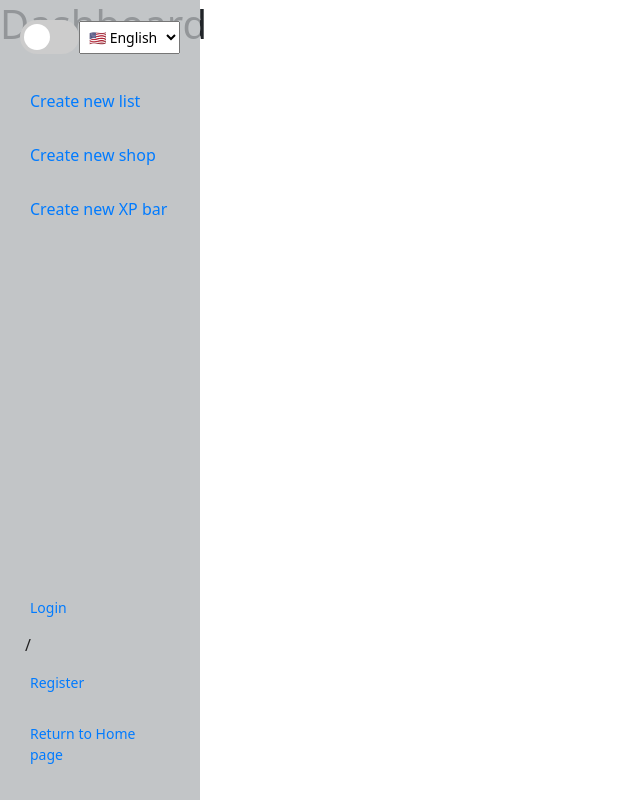
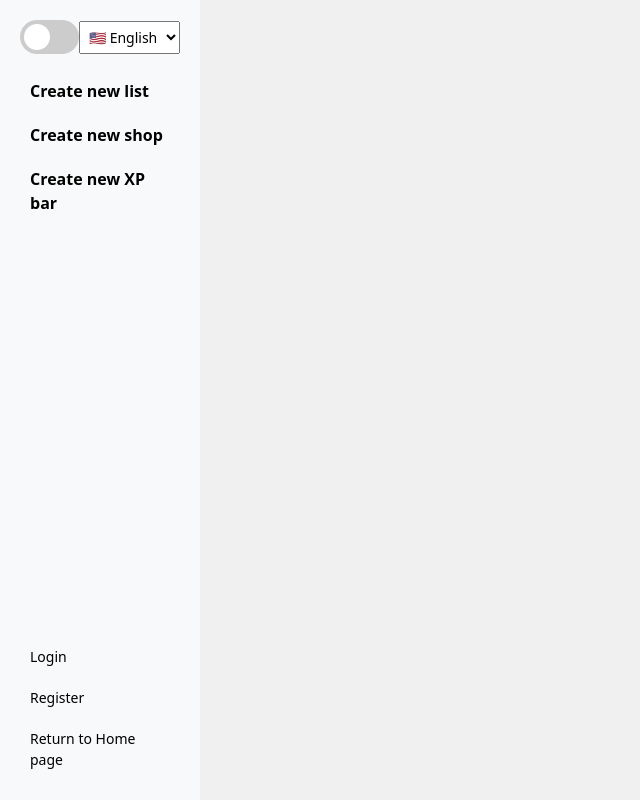
Before and after one commit to FalllenReborn/gamified_organizer, a React (Create React App) app in the folder frontend/: page / in a window 1280 px wide. Both pictures are taken after a click on the button "Guest". Shown: the whole page, without its empty margins (0-640 px from the left). Built offline with nearby package versions, Linux system fonts and the light colour scheme.

Commit message:
Added dark theme and Polish language. Made both settings persistent

```diff
--- a/frontend/src/components/dashboard/Dashboard.js
+++ b/frontend/src/components/dashboard/Dashboard.js
@@ -1,12 +1,17 @@
-import React from 'react';
+import React, { useContext } from 'react';
+import { ThemeContext } from '../../ThemeContext';
 import Sidebar from '../sidebar/Sidebar';
+import './dashboard.css';
+
 
 const Dashboard = ({ onReturnHome }) => {
+  const { isDarkMode } = useContext(ThemeContext);
+
   return (
-    <div className="dashboard">
+    <div className={`dashboard-container ${isDarkMode ? 'dark-mode' : 'light-mode'}`}>
       <Sidebar onReturnHome={onReturnHome} />
       <div className="dashboard-content">
-        <h1>Dashboard</h1>
+        <h1></h1>
         {/* Other dashboard content will go here */}
       </div>
     </div>
--- a/frontend/src/components/dashboard/dashboard.css
+++ b/frontend/src/components/dashboard/dashboard.css
@@ -2,8 +2,24 @@
     display: flex;
   }
 
+  .dashboard-container {
+    display: flex;
+    height: 100vh;
+  }
+
   .dashboard-content {
-    margin-left: 200px;
+    flex: 1;
     padding: 20px;
-    flex: 1;
+    background-color: var(--background-color);
+    color: var(--text-color);
   }
+
+  .dashboard-container.light-mode {
+    --background-color: #f0f0f0;
+    --text-color: #000;
+  }
+
+  .dashboard-container.dark-mode {
+    --background-color: #1e1e1e;
+    --text-color: #fff;
+  }
--- a/frontend/src/components/home/Home.js
+++ b/frontend/src/components/home/Home.js
@@ -4,17 +4,8 @@ import Dashboard from '../dashboard/Dashboard';
 import { ThemeContext } from '../../ThemeContext';
 
 const Home = () => {
-  const { isDarkMode, toggleDarkMode } = useContext(ThemeContext);
-  const [selectedLanguage, setSelectedLanguage] = useState('english');
+  const { isDarkMode, toggleDarkMode, selectedLanguage, handleLanguageChange } = useContext(ThemeContext);
   const [isGuest, setIsGuest] = useState(false);
-
-  const handleModeChange = () => {
-    toggleDarkMode();
-  };
-
-  const handleLanguageChange = (e) => {
-    setSelectedLanguage(e.target.value);
-  };
 
   const handleGuestClick = () => {
     setIsGuest(true);
@@ -24,6 +15,21 @@ const Home = () => {
     setIsGuest(false);
   };
 
+  const translations = {
+    english: {
+      login: 'Login',
+      register: 'Register',
+      guest: 'Guest'
+    },
+    polish: {
+      login: 'Zaloguj się',
+      register: 'Zarejestruj się',
+      guest: 'Gość'
+    }
+  };
+
+  const t = translations[selectedLanguage];
+
   if (isGuest) {
     return <Dashboard onReturnHome={handleReturnHome} />;
   }
@@ -32,20 +38,20 @@ const Home = () => {
     <div className={`home-container ${isDarkMode ? 'dark-mode' : 'light-mode'}`}>
       <div className="top-left">
         <label className="switch">
-          <input type="checkbox" onChange={handleModeChange} />
+          <input type="checkbox" checked={isDarkMode} onChange={toggleDarkMode} />
           <span className="slider round"></span>
         </label>
       </div>
       <div className="top-right">
-        <select className="language-dropdown" value={selectedLanguage} onChange={handleLanguageChange}>
+        <select className="language-dropdown" value={selectedLanguage} onChange={(e) => handleLanguageChange(e.target.value)}>
           <option value="english">🇺🇸 English</option>
           <option value="polish">🇵🇱 Polish</option>
         </select>
       </div>
       <div className="home-buttons">
-        <button className="home-button" onClick={() => {}}>Login</button>
-        <button className="home-button" onClick={() => {}}>Register</button>
-        <button className="home-button" onClick={handleGuestClick}>Guest</button>
+        <button className="home-button" onClick={() => {}}>{t.login}</button>
+        <button className="home-button" onClick={() => {}}>{t.register}</button>
+        <button className="home-button" onClick={handleGuestClick}>{t.guest}</button>
       </div>
     </div>
   );
--- a/frontend/src/components/sidebar/Sidebar.js
+++ b/frontend/src/components/sidebar/Sidebar.js
@@ -3,29 +3,50 @@ import { ThemeContext } from '../../ThemeContext';
 import './sidebar.css';
 
 const Sidebar = ({ onReturnHome }) => {
-    const { isDarkMode } = useContext(ThemeContext);
+    const { isDarkMode, toggleDarkMode, selectedLanguage, handleLanguageChange } = useContext(ThemeContext);
+
+    const translations = {
+        english: {
+          createList: 'Create new list',
+          createShop: 'Create new shop',
+          createXP: 'Create new XP bar',
+          login: 'Login',
+          register: 'Register',
+          returnHome: 'Return to Home page'
+        },
+        polish: {
+          createList: 'Stwórz nową listę',
+          createShop: 'Stwórz nowy sklep',
+          createXP: 'Stwórz nowy licznik doświadczenia',
+          login: 'Zaloguj się',
+          register: 'Zarejestruj się',
+          returnHome: 'Wróć do strony głównej'
+        }
+      };
+
+    const t = translations[selectedLanguage];
+
   return (
     <div className={`sidebar ${isDarkMode ? 'dark-mode' : 'light-mode'}`}>
       <div className="sidebar-top">
         <label className="switch">
-          <input type="checkbox" />
+          <input type="checkbox" checked={isDarkMode} onChange={toggleDarkMode} />
           <span className="slider round"></span>
         </label>
-        <select className="language-dropdown">
+        <select className="language-dropdown" value={selectedLanguage} onChange={(e) => handleLanguageChange(e.target.value)}>
           <option value="english">🇺🇸 English</option>
           <option value="polish">🇵🇱 Polish</option>
         </select>
       </div>
       <div className="sidebar-buttons">
-        <button className="sidebar-button">Create new list</button>
-        <button className="sidebar-button">Create new shop</button>
-        <button className="sidebar-button">Create new XP bar</button>
+        <button className="sidebar-button">{t.createList}</button>
+        <button className="sidebar-button">{t.createShop}</button>
+        <button className="sidebar-button">{t.createXP}</button>
       </div>
       <div className="sidebar-bottom-buttons">
-        <button className="sidebar-button">Login</button>
-        <span className="divider"> / </span>
-        <button className="sidebar-button">Register</button>
-        <button className="sidebar-button" onClick={onReturnHome}>Return to Home page</button>
+        <button className="sidebar-button">{t.login}</button>
+        <button className="sidebar-button">{t.register}</button>
+        <button className="sidebar-button" onClick={onReturnHome}>{t.returnHome}</button>
       </div>
     </div>
   );
--- a/frontend/src/components/sidebar/sidebar.css
+++ b/frontend/src/components/sidebar/sidebar.css
@@ -4,11 +4,23 @@
     top: 0;
     width: 200px;
     height: 100vh;
-    background-color: #b2b6b9c9;
+    background-color: var(--sidebar-background-color);
+    color: var(--sidebar-text-color);
     display: flex;
     flex-direction: column;
     justify-content: space-between;
     padding: 20px;
+}
+
+
+.sidebar.light-mode {
+    --sidebar-background-color: #f8f9fa;
+    --sidebar-text-color: #000;
+}
+
+.sidebar.dark-mode {
+    --sidebar-background-color: #2c2c2c;
+    --sidebar-text-color: #fff;
 }
 
 .sidebar-top {
@@ -20,23 +32,20 @@
 .sidebar-buttons {
     display: flex;
     flex-direction: column;
-    margin-top: 20px;
+    margin-top: 15px;
     height: 75%;
 }
 
 .sidebar-buttons .sidebar-button {
-    margin: 5px 0;
+
     padding: 10px;
     font-size: 16px;
     background: none;
     border: none;
-    color: #007bff;
+    color: var(--sidebar-text-color);
+    font-weight: bold;
     cursor: pointer;
     text-align: left;
-  }
-
-  .sidebar-buttons .sidebar-button:hover {
-    color: #0056b3;
 }
 
 .sidebar-bottom-buttons {
@@ -45,18 +54,27 @@
 }
 
 .sidebar-bottom-buttons .sidebar-button {
-    margin: 5px 0;
     padding: 10px;
     font-size: 14px;
     background: none;
     border: none;
-    color: #007bff;
+    color: var(--sidebar-text-color);
     cursor: pointer;
     text-align: left;
 }
 
-  .sidebar-bottom-buttons .divider {
-    margin: 0 5px;
+.sidebar-bottom-buttons {
+    display: flex;
+    align-items: left;
+    justify-content: space-between;
+}
+
+.sidebar-buttons .sidebar-button:hover {
+    color: #186eca;
+}
+
+.sidebar-bottom-buttons .sidebar-button:hover {
+    color: #186eca;
 }
 
 .language-dropdown {
```
Also changed, not shown: frontend/src/utils/localStorageUtils.js (added, +8 -0 lines). Lines whose indentation alone changed are shown as unchanged.
